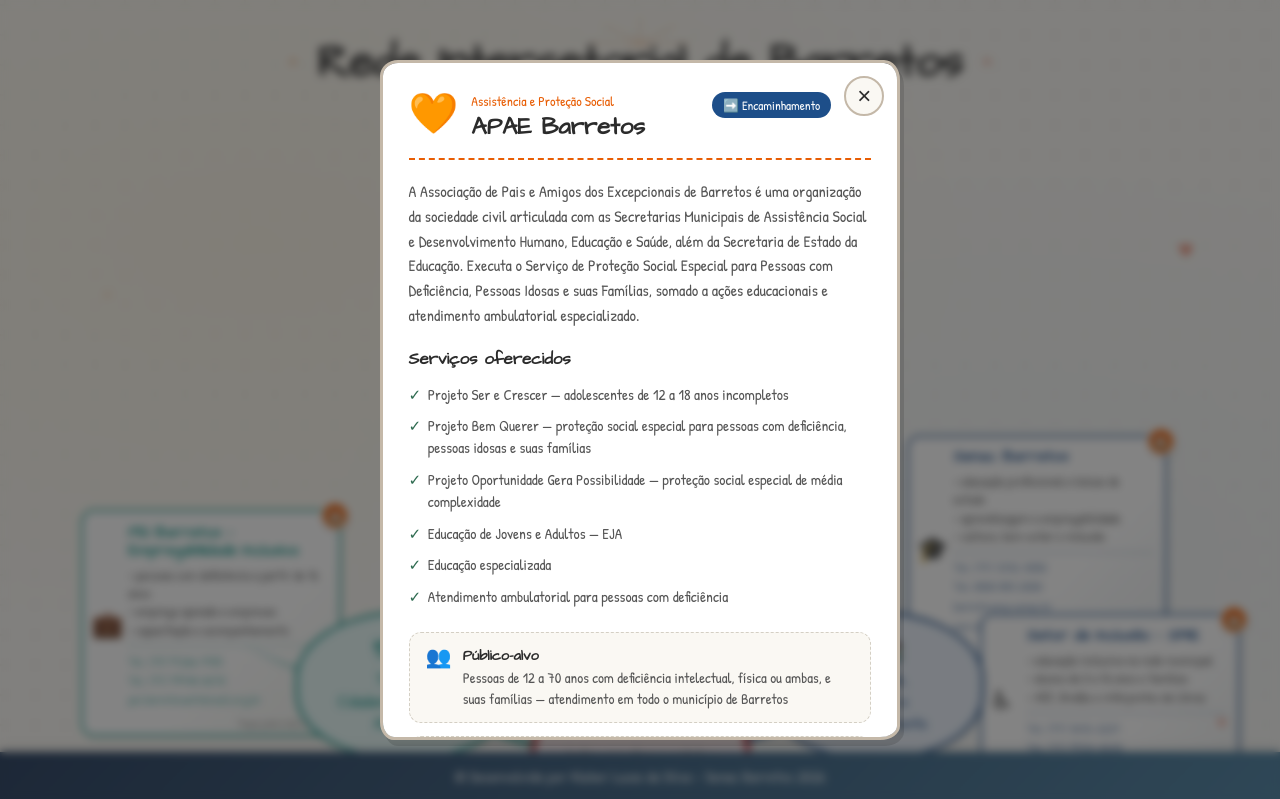
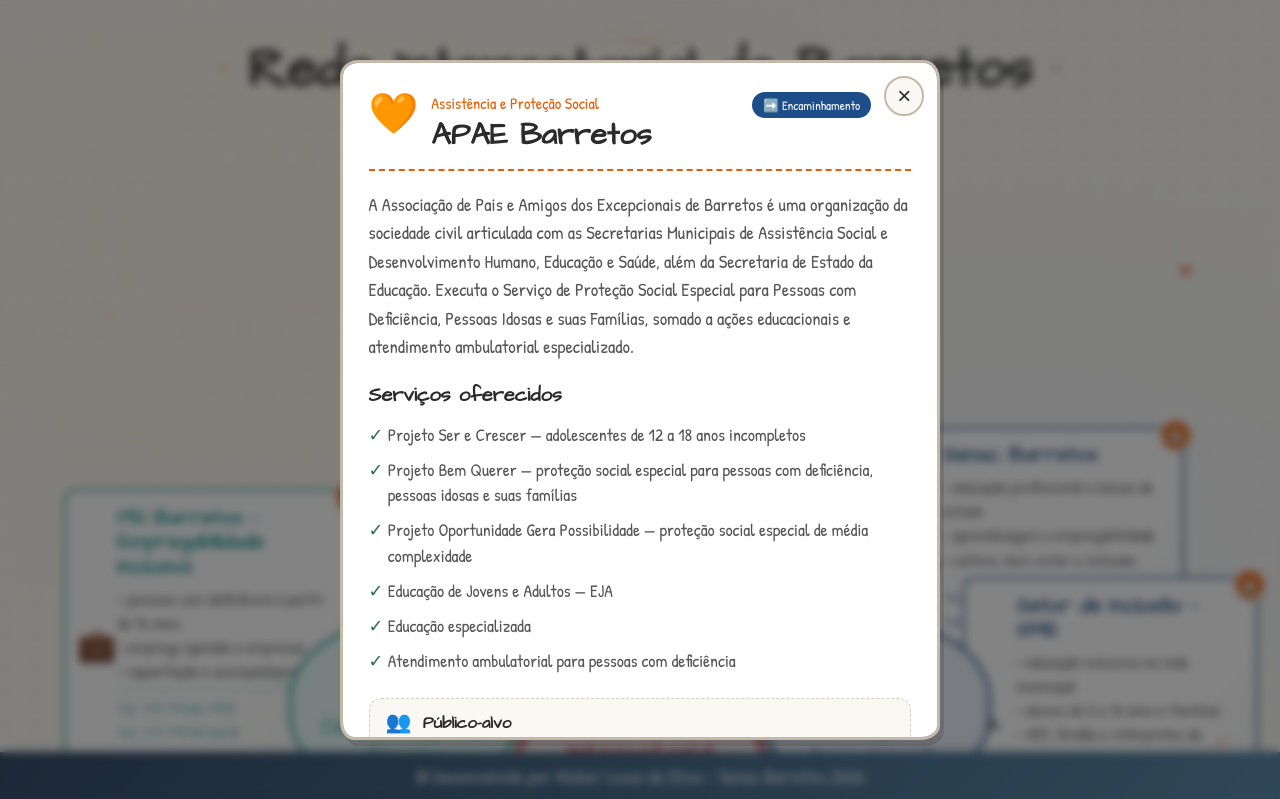
Before and after one commit to KleberLucas/rede-intersetorial-barretos, a plain HTML site: page index.html in a window 1280 px wide. Both pictures are taken after a click on the button 559 px from the left and 319 px from the top of the page. Shown: the top 799 px of the page. Drawn offline with Linux system fonts and the light colour scheme.

Commit message:
Aumento do tamanho de fonte

```diff
--- a/css/style.css
+++ b/css/style.css
@@ -949,13 +949,151 @@
 
 @media (min-width: 769px) and (max-width: 1100px) {
   .categoria-bolha {
-    width: clamp(190px, 20vw, 230px);
-    min-height: clamp(115px, 14vw, 140px);
-    padding: 1rem 1.1rem 1.1rem;
+    width: clamp(210px, 22vw, 250px);
+    min-height: clamp(130px, 15vw, 160px);
+    padding: 1.1rem 1.2rem 1.2rem;
   }
 
   .categoria-nome {
-    font-size: clamp(0.82rem, 1.4vw, 0.95rem);
+    font-size: clamp(1rem, 1.6vw, 1.15rem);
+  }
+
+  .instituicao-card {
+    width: clamp(230px, 24vw, 280px);
+  }
+}
+
+/* ===== Desktop / projetor — tipografia ampliada ===== */
+@media (min-width: 769px) {
+  .page-header h1 {
+    font-size: clamp(2.4rem, 4.5vw, 3.4rem);
+  }
+
+  .page-header .subtitulo {
+    font-size: clamp(1.25rem, 2.2vw, 1.55rem);
+  }
+
+  .hub-central {
+    width: clamp(200px, 20vw, 270px);
+    height: clamp(200px, 20vw, 270px);
+    padding: 1.2rem;
+  }
+
+  .hub-central h2 {
+    font-size: clamp(1.25rem, 2.2vw, 1.65rem);
+  }
+
+  .hub-central p {
+    font-size: clamp(0.95rem, 1.6vw, 1.15rem);
+  }
+
+  .hub-central .coracao {
+    font-size: 1.45rem;
+  }
+
+  .categoria-bolha {
+    width: clamp(230px, 18vw, 300px);
+    min-height: clamp(140px, 14vw, 175px);
+    padding: 1.25rem 1.4rem 1.35rem;
+  }
+
+  .categoria-numero {
+    font-size: clamp(1.55rem, 2.2vw, 1.95rem);
+  }
+
+  .categoria-icone {
+    font-size: clamp(1.7rem, 2.4vw, 2.15rem);
+  }
+
+  .categoria-nome {
+    font-size: clamp(1.05rem, 1.7vw, 1.3rem);
+    line-height: 1.35;
+  }
+
+  .instituicao-card {
+    width: clamp(250px, 23vw, 310px);
+  }
+
+  .card-inner {
+    padding: 0.9rem 1rem 1.85rem 3.2rem;
+  }
+
+  .card-icone-inst {
+    font-size: 2rem;
+    left: 0.65rem;
+  }
+
+  .card-titulo {
+    font-size: clamp(1.05rem, 1.6vw, 1.3rem);
+    margin-bottom: 0.45rem;
+  }
+
+  .card-topicos {
+    font-size: clamp(0.95rem, 1.35vw, 1.12rem);
+    line-height: 1.4;
+  }
+
+  .card-contato {
+    font-size: clamp(0.9rem, 1.25vw, 1.05rem);
+  }
+
+  .card-tipo-badge {
+    width: 32px;
+    height: 32px;
+    font-size: 1rem;
+  }
+
+  .card-ver-mais {
+    font-size: 0.85rem;
+  }
+
+  .info-box h3 {
+    font-size: 1.4rem;
+  }
+
+  .legenda-lista li,
+  .como-usar-lista li {
+    font-size: 1.15rem;
+  }
+
+  .modal {
+    max-width: 600px;
+  }
+
+  .modal-header h2 {
+    font-size: clamp(1.5rem, 3vw, 1.9rem);
+  }
+
+  .modal-categoria {
+    font-size: 1rem;
+  }
+
+  .modal-descricao {
+    font-size: 1.15rem;
+  }
+
+  .modal-secao h3 {
+    font-size: 1.25rem;
+  }
+
+  .modal-lista li {
+    font-size: 1.1rem;
+  }
+
+  .modal-info-item strong {
+    font-size: 1.05rem;
+  }
+
+  .modal-info-item p {
+    font-size: 1.08rem;
+  }
+
+  .modal-contato-item {
+    font-size: 1.15rem;
+  }
+
+  .rodape p {
+    font-size: clamp(0.95rem, 1.8vw, 1.15rem);
   }
 }
 
--- a/js/app.js
+++ b/js/app.js
@@ -376,8 +376,8 @@
     conteudo.style.height = alturaBase + 'px';
     svg.setAttribute('viewBox', `0 0 ${largura} ${alturaBase}`);
 
-    const margemTopo = 130;
-    const margemLateral = 140;
+    const margemTopo = 150;
+    const margemLateral = 160;
     const cx = largura / 2;
     const cy = alturaBase / 2 + 40;
 
```
